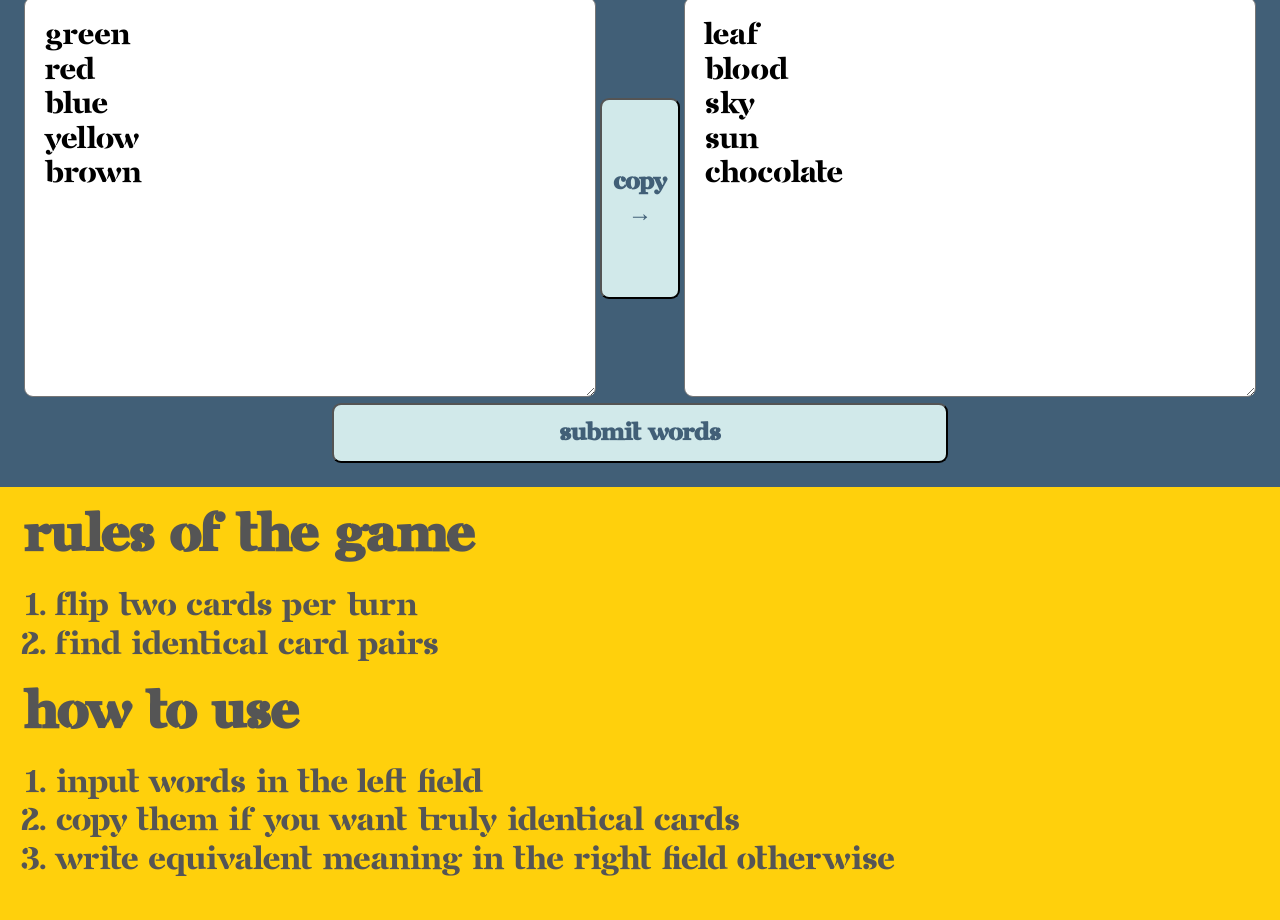
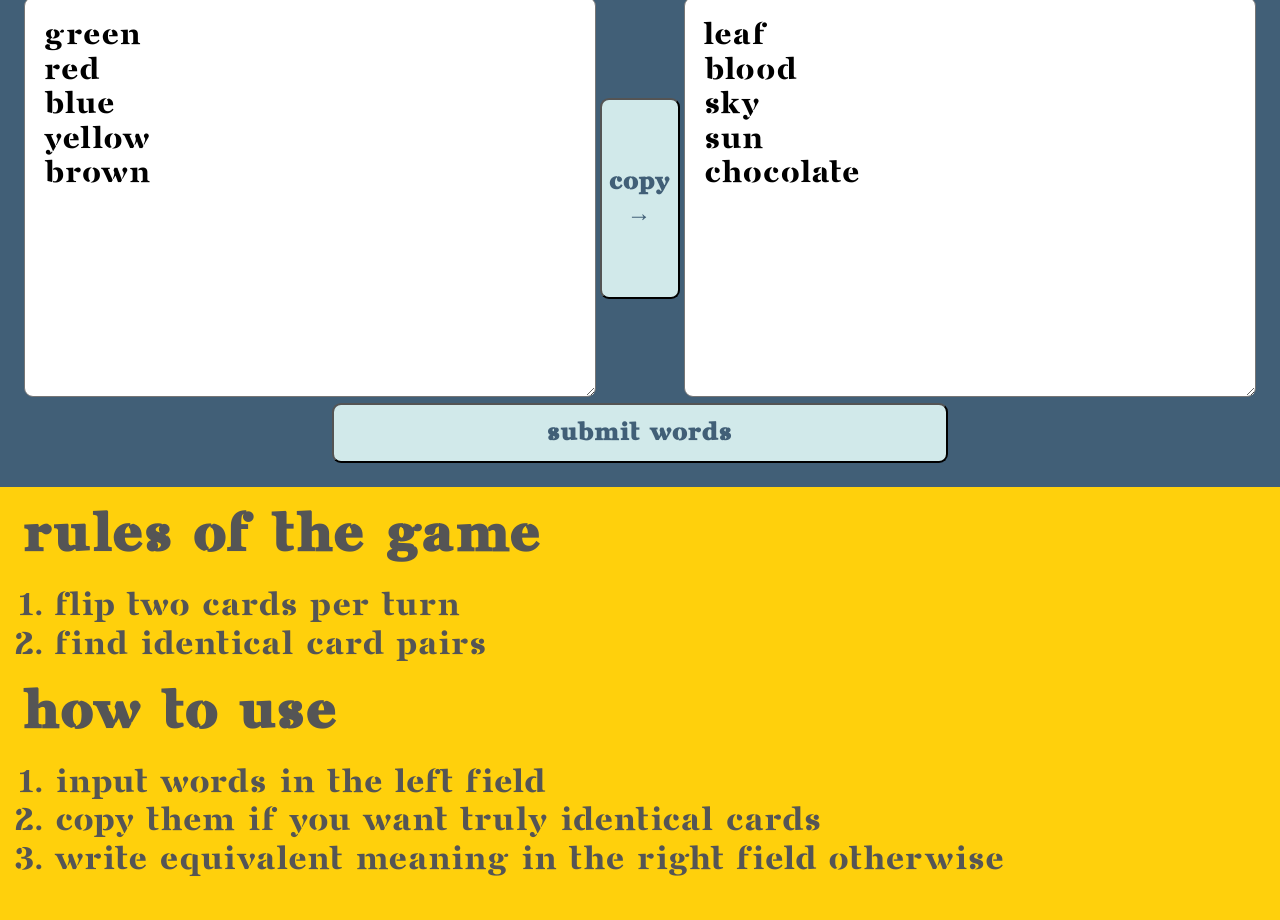
Before and after one commit to ErreurDeSyntaxe/concentration, a plain HTML site: page index.html in a window 1280 px wide. Shown: the part 292-1212 px from the top of the page. Drawn offline with Linux system fonts and the light colour scheme.

Commit message:
Add letter spacing

```diff
--- a/src/css/style.css
+++ b/src/css/style.css
@@ -55,6 +55,7 @@ html {
 }
 body {
   font-family: 'SaintGeorge';
+  letter-spacing: 4px;
   line-height: 1;
   font-weight: 400;
   color: #555;
@@ -84,6 +85,7 @@ body {
   padding: 0 2.4rem;
 }
 .ordered-list {
+  letter-spacing: 2px;
   line-height: 1.2;
 }
 
@@ -152,6 +154,7 @@ body {
 
   font-size: 3rem;
   line-height: 1.15;
+  letter-spacing: 2px;
 }
 .textarea,
 .btn-copy,
@@ -161,6 +164,7 @@ body {
 }
 .btn-copy,
 .btn-submit {
+  letter-spacing: 2px;
   font-size: 2.4rem;
   font-weight: 700;
 
@@ -250,6 +254,7 @@ body {
 .btn-change,
 .btn-reshuffle {
   font-family: 'SaintGeorge';
+  letter-spacing: 2px;
   font-size: 2.4rem;
   font-weight: 700;
   padding: 2rem 0;
```
